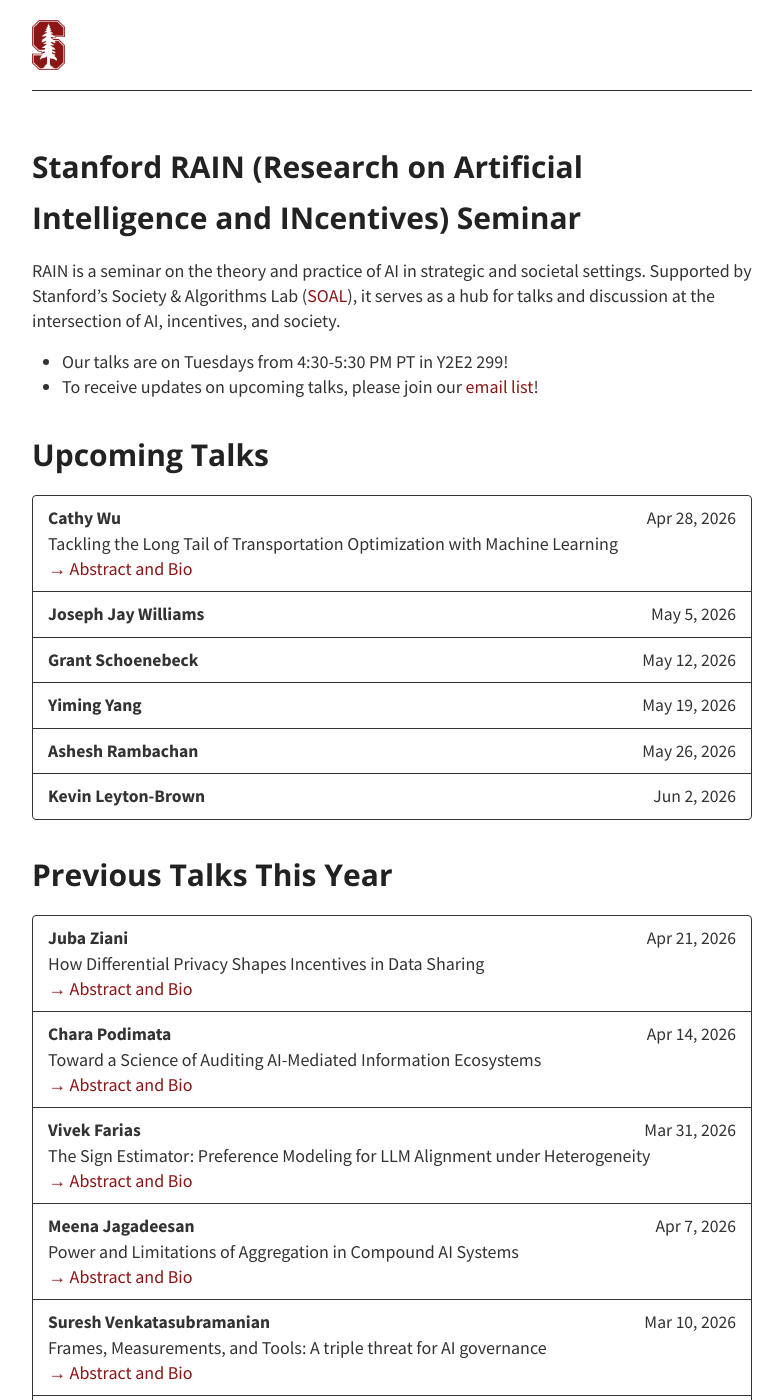
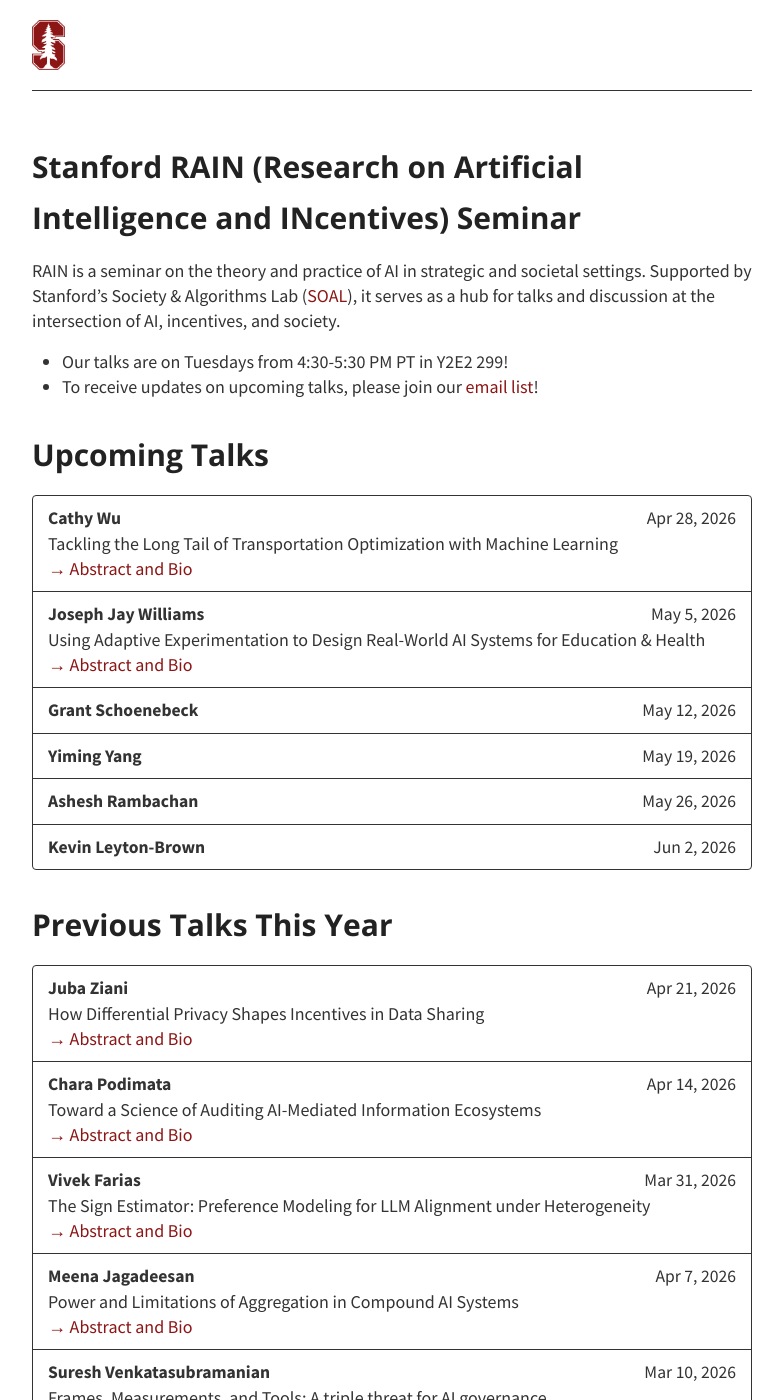
Before and after one commit to stanford-rain-seminar/stanford-rain-seminar.github.io, a Jekyll site: the page built from index.md, in a window 1280 px wide and 1400 px high. Shown: the whole window, without its empty margins (248-1031 px from the left). Built offline with Jekyll 4.4.1, drawn with Linux system fonts in a browser that asks for light colours; nearby versions of some CDN libraries; our own code applies the rules of GitHub Pages for plain Markdown files.

Commit message:
Update talks.yml

```diff
--- a/_data/talks.yml
+++ b/_data/talks.yml
@@ -8,6 +8,11 @@
       bio: |
         Cathy Wu is the Class of 1954 Career Development Professor at MIT, holding appointments in LIDS, CEE, and IDSS. She holds a Ph.D. in EECS from UC Berkeley, and B.S. and M.Eng. in EECS from MIT, and completed a Postdoc at Microsoft Research. Her research group studies machine learning for optimization, with a focus on transportation. She is broadly interested in enabling faster, evidence-driven decisions for sociotechnical systems. Cathy is the recipient of the NSF CAREER (2023), the Ole Madsen Mentoring Award (2025), the IEEE ITS Best Dissertation Award (2019), and the CUTC Milton Pikarsky Memorial Award (2018). She serves on the Board of Governors for the IEEE ITSS, is an Associate Editor or Area Chair for ICML, NeurIPS, ICRA, Transportation Research Part C, and Operations Research, and served as Program Co-chair for RLC 2025. She is also the inaugural Chair and Co-founder of the REproducible Research In Transportation Engineering (RERITE) Working Group.
     - speaker: "Joseph Jay Williams"
+      title: "Using Adaptive Experimentation to Design Real-World AI Systems for Education & Health"
+      abstract: |
+        AI systems can look promising - helping certain people with mental health and some students with learning – yet fail others. I develop Adaptive A/B Experimentation methods that embed AI into everyday interfaces – to discover which actions work, for who, and when. This has generated AI systems that used text messages for mental health coaching, and created online homework systems that experimented with explanations like an expert teacher. Adaptive Experimentation enabled AI systems that: (1) generate candidate actions using improved LLM interfaces and co-design between LLMs, users, and scientists (e.g. action A, B, C…); and (2) use reinforcement learning algorithms to test, personalize, and deploy interventions in real time. We identified a 3-minute intervention that boosted student grades by as much as 4%. This work received 1st place in the $1M XPRIZE and a $3M NSF grant to provide practitioners and scientists access to Adaptive Experimentation tools. These tools enable cross-domain improvement in how AI systems change beliefs and behavior for the better.
+      bio: |
+        Joseph Jay Williams is an Assistant Professor at the University of Toronto in Computer Science, with courtesy appointments supervising PhD students in Statistical Sciences, Psychology, and the Vector Institute for Artificial Intelligence. He also has courtesy appointments in Economics and Industrial Engineering. He directs the Adaptive Experimentation and Intelligent Interventions lab. His lab's work is represented in over 85 papers, 2 Best Paper Awards (1 at CHI), 4 Runner-up/Honorable Mention for Best Paper (CHI, EDM, LAS), and 1st place in a $1M XPRIZE competition for the future of experimentation technology in education. He's received over $2M in grant funding, enabling interventions impacting over 500,000 people. His PhD Students have spanned HCI (Human-Computer Interaction), Education, Health, Psychology, applied AI (Reinforcement Learning & LLMs), and Statistics. Joseph is originally from Trinidad and Tobago, was previously an Assistant Professor in Information Systems & Analytics at the National University of Singapore, Research Scientist at Harvard, postdoc at Stanford, and did his PhD at UC Berkeley.
       date: "May 5, 2026"
     - speaker: "Grant Schoenebeck"
       date: "May 12, 2026"
```
